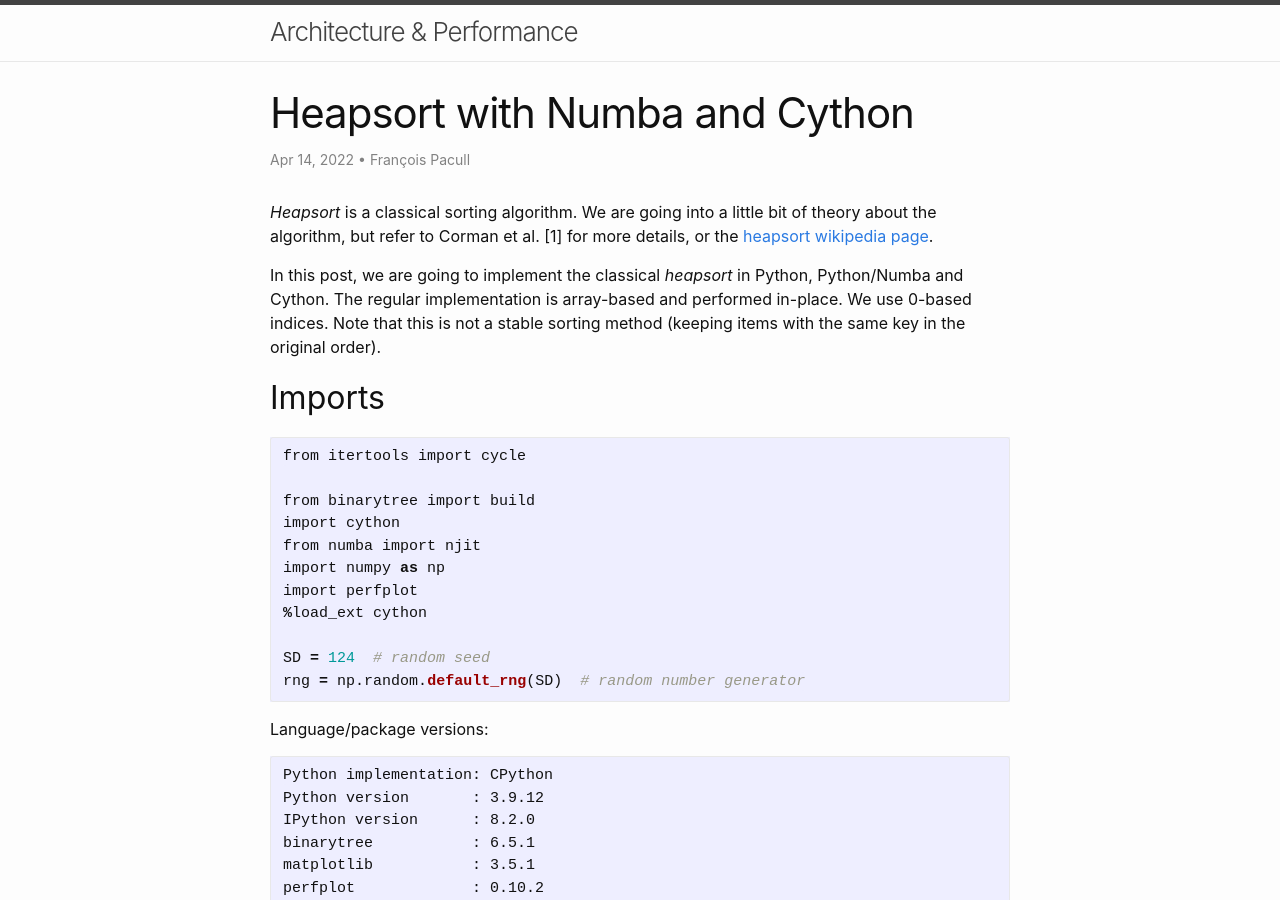
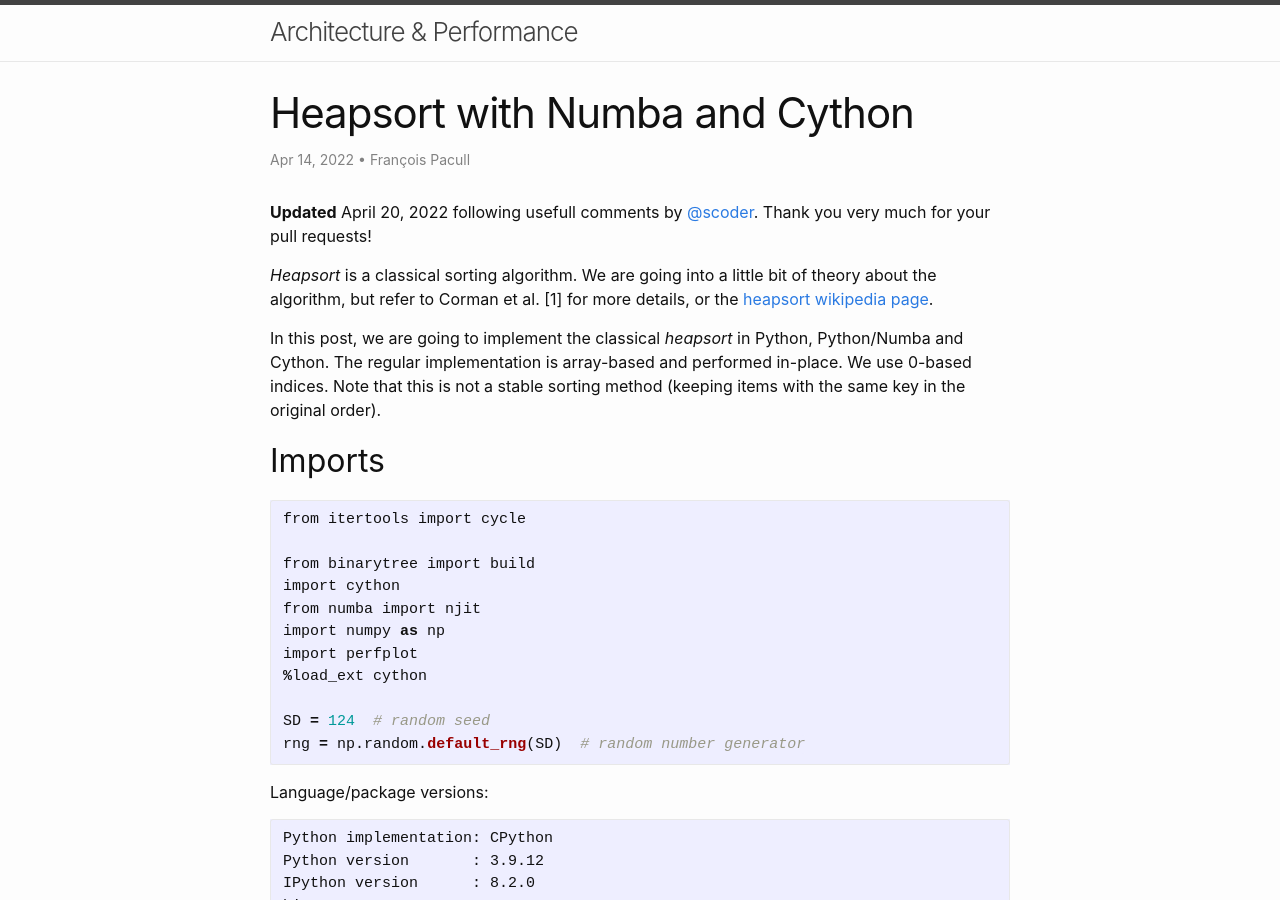
Before and after one commit to aetperf/aetperf.github.io, a Jekyll site: the page built from _posts/2022-04-14-Heapsort-with-Numba-and-Cython.md, in a window 1280 px wide and 900 px high. Built offline with Jekyll 4.4.1, drawn with Linux system fonts in a browser that asks for light colours; formulas are drawn with MathJax 3; comment, search, counter and statistics services are not loaded.

Commit message:
added the update date

```diff
--- a/_posts/2022-04-14-Heapsort-with-Numba-and-Cython.md
+++ b/_posts/2022-04-14-Heapsort-with-Numba-and-Cython.md
@@ -5,6 +5,8 @@ comments: true
 author: François Pacull
 tags: Python heapsort algorithms numba cython
 ---
+
+**Updated** April 20, 2022 following usefull comments by [@scoder](https://github.com/scoder). Thank you very much for your pull requests!
 
 *Heapsort* is a classical sorting algorithm. We are going into a little bit of theory about the algorithm, but refer to Corman et al. [1] for more details, or the [heapsort wikipedia page](https://en.wikipedia.org/wiki/Heapsort).
 
```
Also changed, not shown: _posts/WP_2022-04-14-Heapsort-with-Numba-and-Cython.md (+2 -0 lines).
